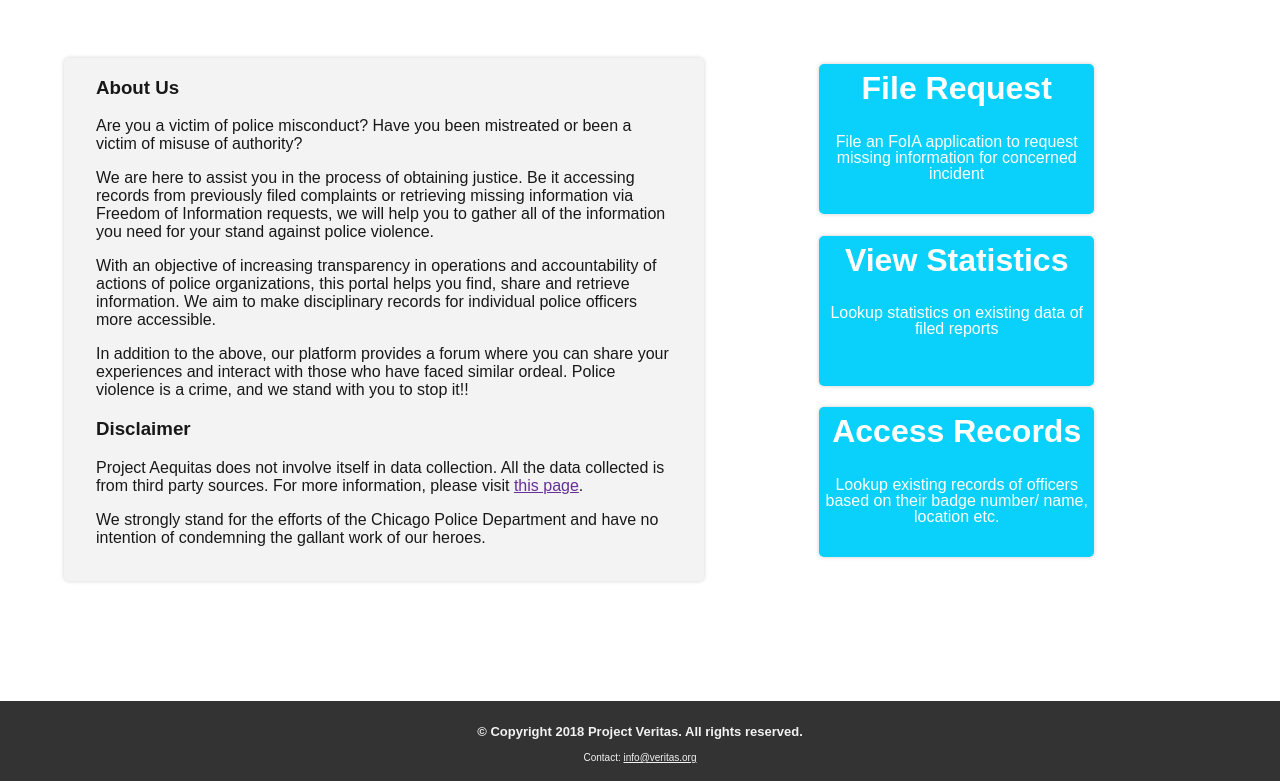
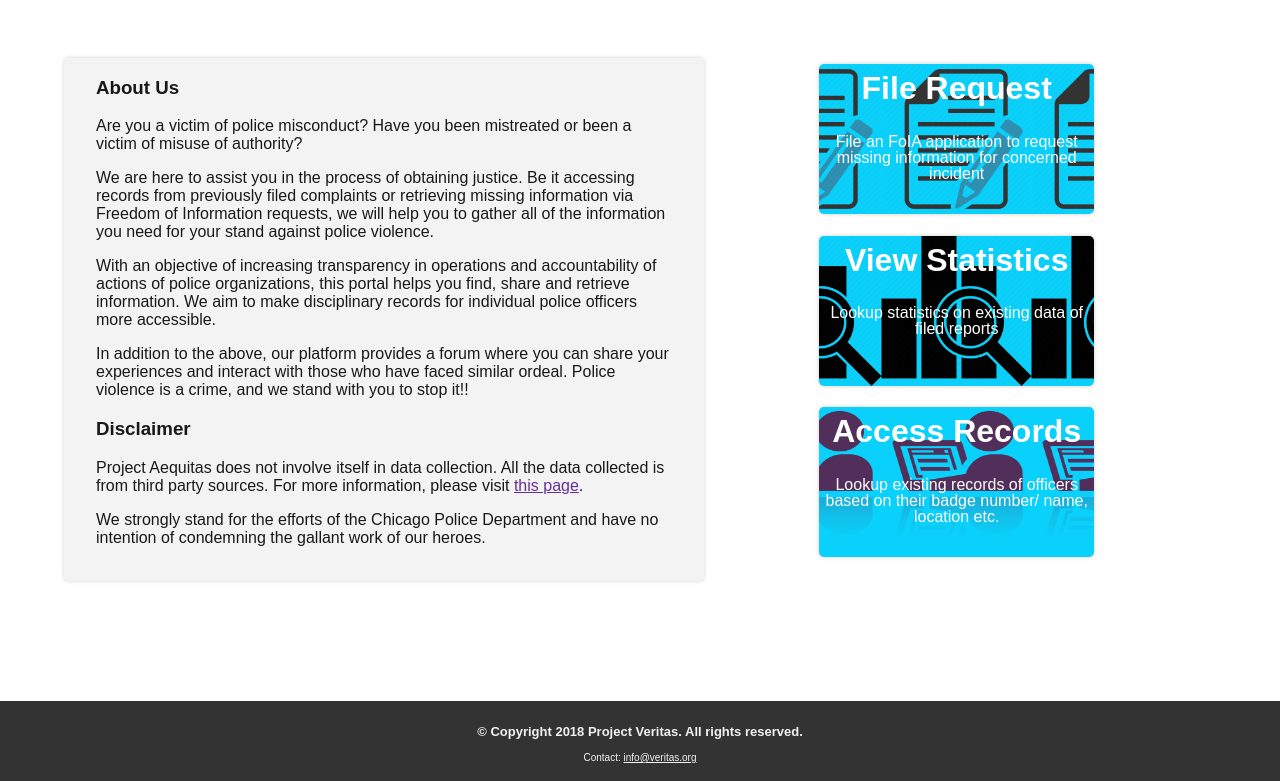
Before and after one commit to prachu95/hci330project, a plain HTML site: page home_page.html in a window 1280 px wide. Shown: the part 132-913 px from the top of the page. Drawn offline with Linux system fonts and the light colour scheme.

Commit message:
adding images to home page

```diff
--- a/common.css
+++ b/common.css
@@ -152,7 +152,30 @@ body {
 	margin-left: 10%;
 	line-height: 300%;
 	justify-content: space-between;
+
 }
+
+#access_rec{
+	background-image: url("image/access_rec.png");
+	background-position: center;
+	background-size: 150px 150px;
+	text-decoration: none;
+}
+
+#view_stats{
+	background-image: url("image/view_stats.png");
+	background-position: center;
+	background-size: 150px 150px;
+	text-decoration: none;
+}
+
+#file_req{
+	background-image: url("image/file_req.png");
+	background-position: center;
+	background-size: 150px 150px;
+	text-decoration: none;
+}
+
 
 .buttons:hover {
 	font-weight: bold;
--- a/home_page.html
+++ b/home_page.html
@@ -40,16 +40,17 @@
   <div class="button-wrapper">
 
    <a id="button-link" href="FoIA_page.html">
-     <div class="buttons"><h1>File Request</h1>
-       <p id="button-text"> File an FoIA application to request missing information for concerned incident</p>
+     <div class="buttons" id="file_req" ><h1>File Request</h1>
+       <p id="button-text" >File an FoIA application to request missing information for concerned incident</p>
      </div></a>
 
-     <a id="button-link" href="stats.html">
-       <div class="buttons"><h1>View Statistics</h1>
+
+     <a id="button-link" href="stats.html" >
+       <div class="buttons" id="view_stats"><h1>View Statistics</h1>
         <p id="button-text">Lookup statistics on existing data of filed reports</p>
       </div></a>
       <a id="button-link" href="search_page.html">
-       <div class="buttons">
+       <div class="buttons" id="access_rec">
 
         <h1>Access Records</h1>
         <p id="button-text"> Lookup existing records of officers based on their badge number/ name, location etc.</p>
```
